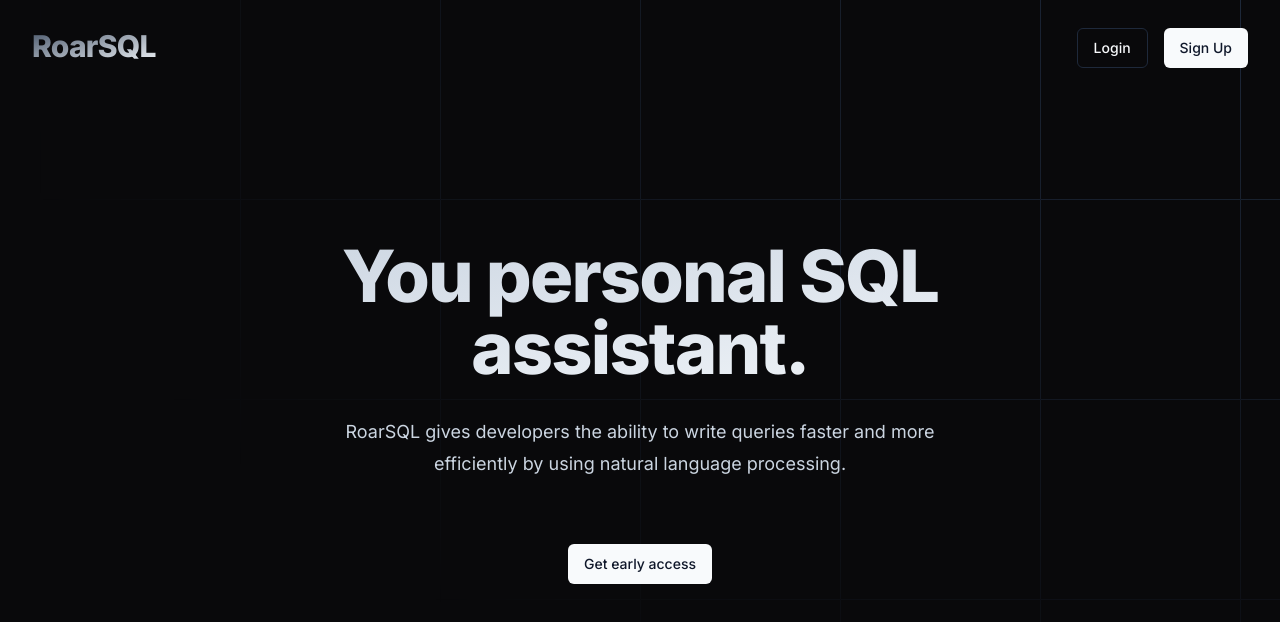
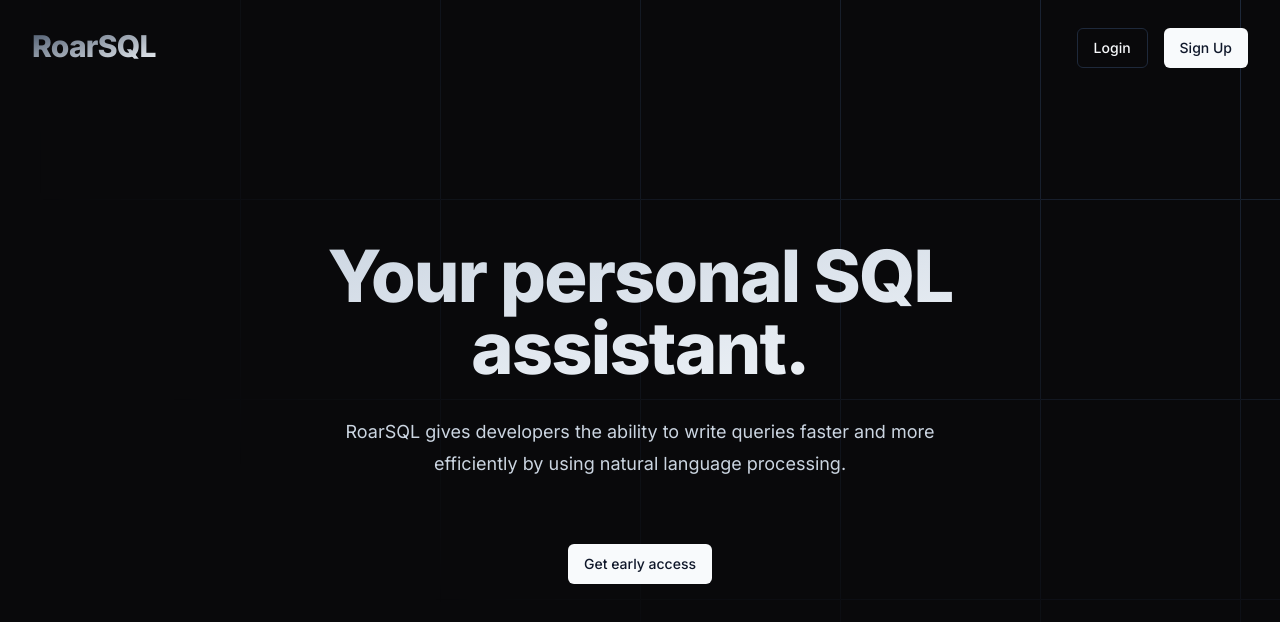
Before and after one commit to RealmRoar/website, a Next.js app: page / in a window 1280 px wide. Shown: the top 622 px of the page. Built offline with nearby package versions, Linux system fonts and the light colour scheme.

Commit message:
fix: change here section title

```diff
--- a/src/app/page.tsx
+++ b/src/app/page.tsx
@@ -35,7 +35,7 @@
           <div className='pt-20 sm:pt-24 mx-auto max-w-6xl px-6'>
             <div className='mx-auto max-w-4xl mt-12'>
               <h2 className='text-4xl font-extrabold tracking-tight sm:text-7xl text-center text-transparent bg-clip-text bg-gradient-to-br from-slate-300 to-slate-100'>
-                You personal SQL assistant.
+                Your personal SQL assistant.
               </h2>
               <p className='mt-8 text-lg leading-8 text-slate-300 mx-auto text-center max-w-2xl'>
                 RoarSQL gives developers the ability to write queries faster and
```
